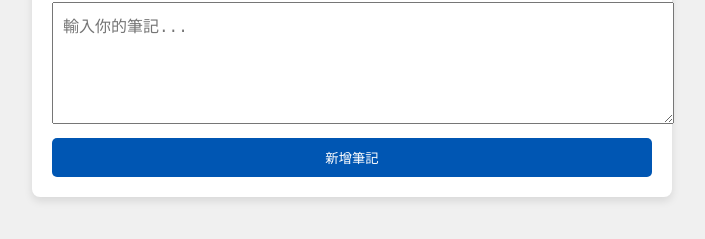
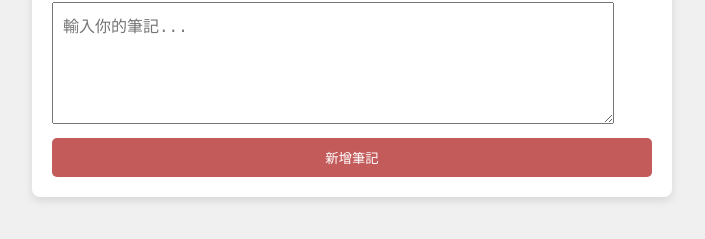
Before and after one commit to ivy2270/my-note-app, a plain HTML site: page index.html in a window 1280 px wide. In both pictures the pointer is over the button "新增筆記". Shown: the part 355-594 px from the top of the page, without its empty margins (288-993 px from the left). Drawn offline with Linux system fonts and the light colour scheme.

Commit message:
Update style.css

```diff
--- a/style.css
+++ b/style.css
@@ -18,7 +18,7 @@ body {
 }
 
 textarea {
-    width: 100%;
+    width: 90%;
     height: 100px;
     margin-bottom: 10px;
     padding: 10px;
@@ -36,7 +36,7 @@ button {
 }
 
 button:hover {
-    background-color: #0056b3;
+    background-color: #C45B5B;
 }
 
 .note {
```
